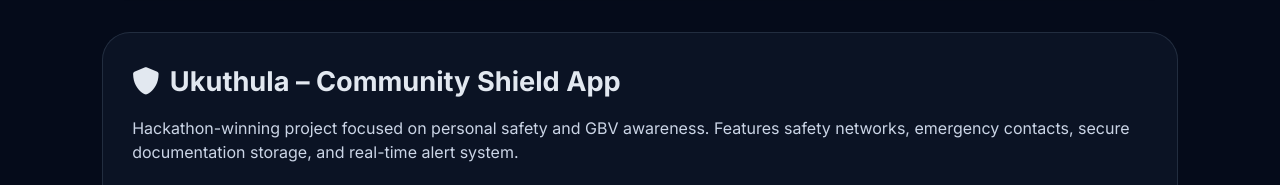
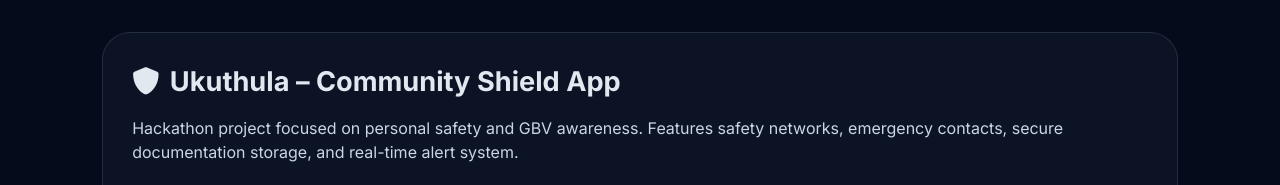
Before and after one commit to Alon-Algorithm/My-Portfolio, a plain HTML site: page index.html in a window 1280 px wide. Shown: the part 2255-2440 px from the top of the page. Drawn offline with Linux system fonts and the light colour scheme.

Commit message:
Update index.html
changed description

```diff
--- a/index.html
+++ b/index.html
@@ -406,7 +406,7 @@
     <!-- Ukuthula -->
     <div class="project">
   <h3><i class="fas fa-shield-alt"></i> Ukuthula – Community Shield App</h3>
-  <p>Hackathon-winning project focused on personal safety and GBV awareness. Features safety networks, emergency contacts, secure documentation storage, and real-time alert system.</p>
+  <p>Hackathon project focused on personal safety and GBV awareness. Features safety networks, emergency contacts, secure documentation storage, and real-time alert system.</p>
 
   <!-- Screenshot Gallery -->
   <!-- Screenshot Gallery -->
```
